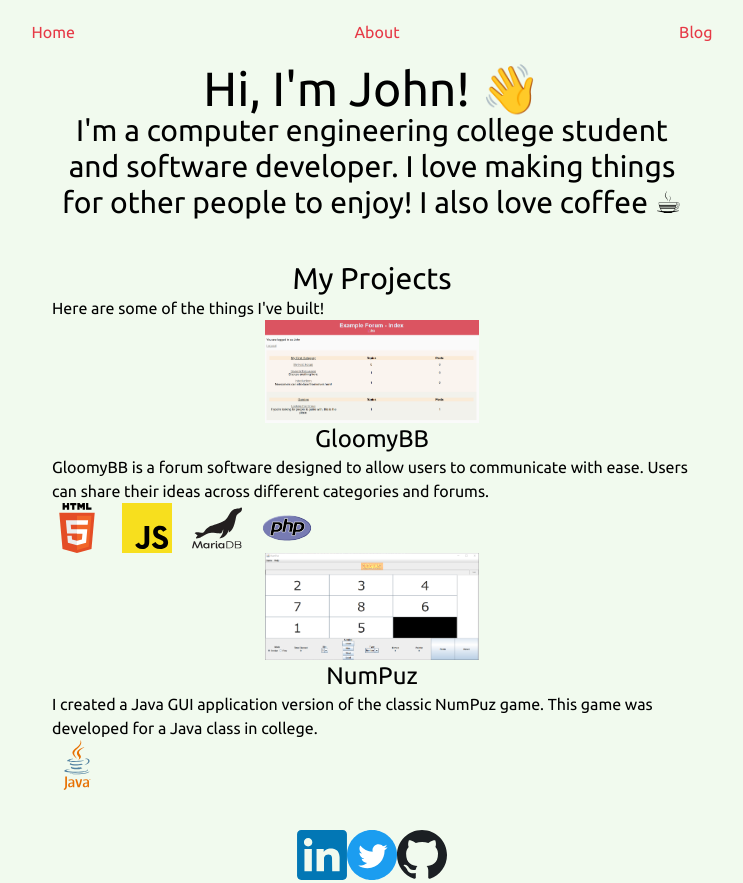
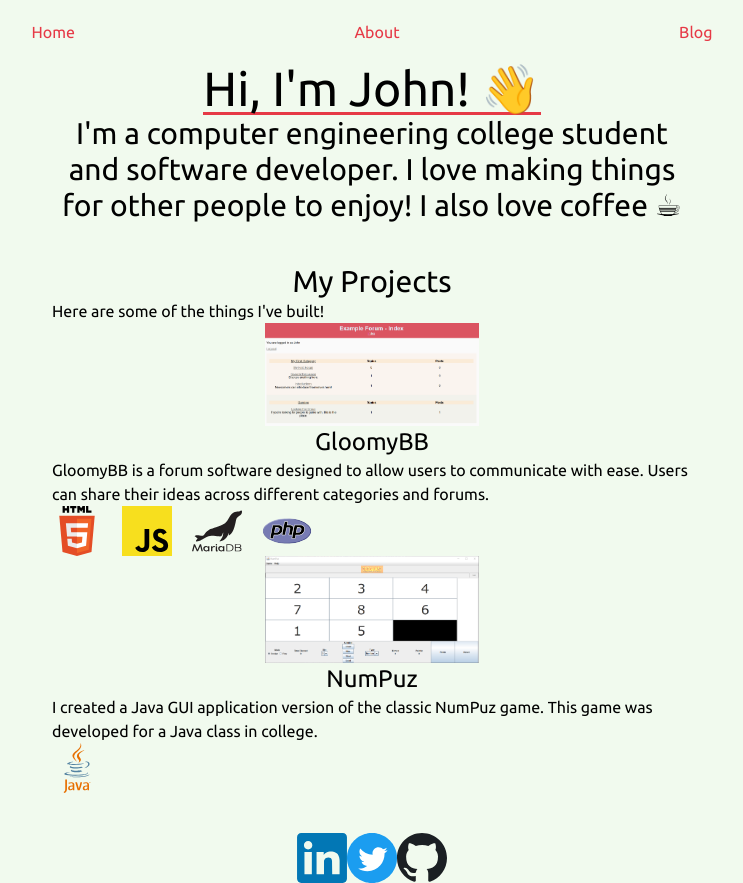
Before and after one commit to johnvinh/john-vinh-website, a SvelteKit app: page / in a window 1280 px wide. Shown: the whole page, without its empty margins (268-1011 px from the left). Built offline with nearby package versions, Linux system fonts and the light colour scheme.

Commit message:
Create title component and add red underline

```diff
--- /dev/null
+++ b/src/components/Title.svelte
@@ -0,0 +1,10 @@
+<h1 class="text-5xl">
+    <slot></slot>
+</h1>
+
+<style>
+    h1 {
+        border-bottom: #E63946 3px solid;
+        display: inline-block;
+    }
+</style>
--- a/src/components/TopHeader.svelte
+++ b/src/components/TopHeader.svelte
@@ -1,7 +1,11 @@
+<script>
+    import Title from './Title.svelte';
+</script>
+
 <section class="text-center">
-    <h1 class="text-5xl">
+    <Title>
         Hi, I'm John! 👋
-    </h1>
+    </Title>
     <p class="text-3xl">
         I'm a computer engineering college student and software developer.
         I love making things for other people to enjoy! I also love coffee ☕
```
